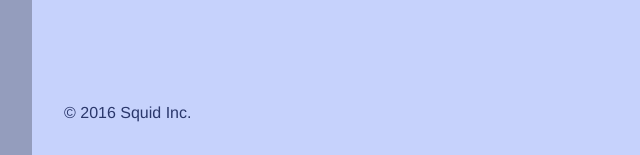
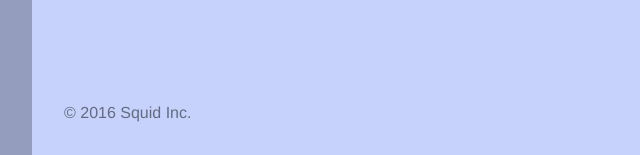
Before and after one commit to Ercdavgn/Colours, a plain HTML site: page index.html in a window 1280 px wide. Shown: the part 1155-1310 px from the top of the page, 96-736 px from the left. Drawn offline with Linux system fonts and the light colour scheme.

Commit message:
Update Index.html colours

```diff
--- a/index.html
+++ b/index.html
@@ -15,7 +15,7 @@
     <style>
 
         html,body{
-            color:#191b24;
+            color:#15171F;
             background-color: #949DBD;
         }
         .wrapper{
@@ -33,7 +33,7 @@
             color: #1B1D26;
         }
         footer p{
-            color: #2A376B;
+            color: #646A7F;
         }
 
 
```
